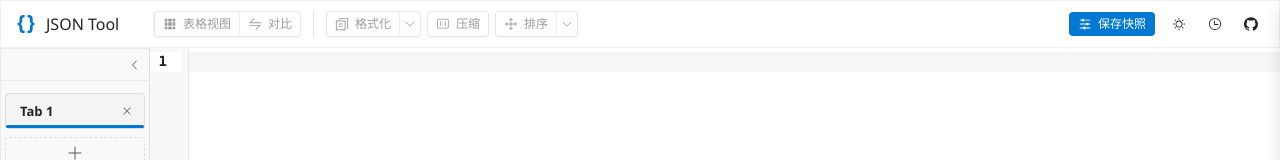
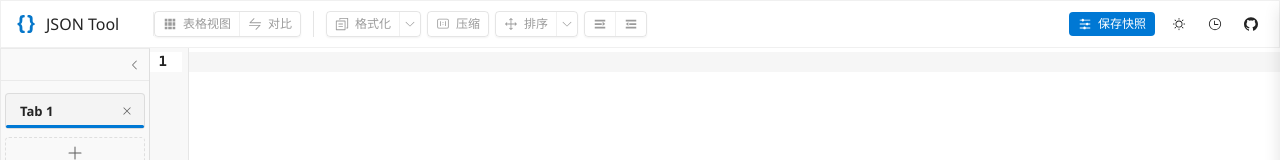
Before and after one commit to liu7say/JSONTool, a Vue app: page / in a window 1280 px wide. Shown: the top 160 px of the page. Built offline with nearby package versions, Linux system fonts and the light colour scheme.

Commit message:
新增展开和折叠按钮

```diff
--- a/src/App.vue
+++ b/src/App.vue
@@ -26,6 +26,8 @@ import {
 	ArrowRight,
 	ArrowDown,
 	Check,
+	Expand,
+	Fold,
 } from '@element-plus/icons-vue';
 
 // 状态管理 stores
@@ -191,6 +193,8 @@ const toggleSortStructureAtEnd = () => {
 const triggerToggleTableRaw = () => jsonEditorRef.value?.toggleTableMode();
 const triggerToggleDiff = () => jsonEditorRef.value?.toggleDiffMode();
 const triggerNextError = () => jsonEditorRef.value?.jumpToNextError();
+const triggerExpandAll = () => jsonEditorRef.value?.expandAll();
+const triggerCollapseAll = () => jsonEditorRef.value?.collapseAll();
 
 // --- 侧边栏 Hover Popover 逻辑 ---
 const hoveredTabId = ref(null);
@@ -522,6 +526,25 @@ const handleThemeToggle = (event) => {
 									</div>
 								</div>
 							</transition>
+						</div>
+
+						<div class="f-button-group">
+							<FButton
+								size="small"
+								type="subtle"
+								:disabled="!String(activeTab.doc.sourceText || '').trim()"
+								@click="triggerExpandAll"
+								title="全部展开">
+								<component :is="Expand" style="width: 14px" />
+							</FButton>
+							<FButton
+								size="small"
+								type="subtle"
+								:disabled="!String(activeTab.doc.sourceText || '').trim()"
+								@click="triggerCollapseAll"
+								title="全部收起">
+								<component :is="Fold" style="width: 14px" />
+							</FButton>
 						</div>
 					</div>
 				</div>
--- a/src/components/CodeEditor.vue
+++ b/src/components/CodeEditor.vue
@@ -27,6 +27,9 @@ import {
 	indentOnInput,
 	bracketMatching,
 	foldKeymap,
+	foldAll,
+	unfoldAll,
+	ensureSyntaxTree,
 } from '@codemirror/language';
 import { highlightSelectionMatches } from '@codemirror/search';
 import { closeBrackets, autocompletion } from '@codemirror/autocomplete';
@@ -151,7 +154,22 @@ const jumpToNextError = () => {
 	editorView.focus();
 };
 
-defineExpose({ jumpToNextError });
+const expandAll = () => {
+	if (editorView) unfoldAll(editorView);
+};
+
+const collapseAll = () => {
+	if (editorView) {
+		// 1. 强制解析完整语法树，确保所有节点都可以被折叠
+		ensureSyntaxTree(editorView.state, editorView.state.doc.length, 5000);
+
+		// 2. 使用 foldAll 递归折叠所有层级
+		// foldAll 会正确处理嵌套结构，当展开外层时内层仍保持折叠状态
+		foldAll(editorView);
+	}
+};
+
+defineExpose({ jumpToNextError, expandAll, collapseAll });
 
 // 定制搜索面板的本地化词条
 const editorPhrases = {
--- a/src/components/DiffEditor.vue
+++ b/src/components/DiffEditor.vue
@@ -22,7 +22,13 @@ import {
 	indentOnInput,
 	bracketMatching,
 	foldKeymap,
+	foldAll,
+	unfoldAll,
+	ensureSyntaxTree,
+	syntaxTree,
+	foldCode,
 } from '@codemirror/language';
+import { EditorSelection } from '@codemirror/state';
 import { defaultKeymap, history, historyKeymap } from '@codemirror/commands';
 import { closeBrackets, autocompletion } from '@codemirror/autocomplete';
 import { highlightSelectionMatches, searchKeymap } from '@codemirror/search';
@@ -220,6 +226,27 @@ onBeforeUnmount(() => {
 		mergeView.destroy();
 	}
 });
+
+const expandAll = () => {
+	if (mergeView) {
+		unfoldAll(mergeView.a);
+		unfoldAll(mergeView.b);
+	}
+};
+
+const collapseAll = () => {
+	if (mergeView) {
+		// 左侧
+		ensureSyntaxTree(mergeView.a.state, mergeView.a.state.doc.length, 5000);
+		foldAll(mergeView.a);
+
+		// 右侧
+		ensureSyntaxTree(mergeView.b.state, mergeView.b.state.doc.length, 5000);
+		foldAll(mergeView.b);
+	}
+};
+
+defineExpose({ expandAll, collapseAll });
 </script>
 
 <template>
--- a/src/components/JsonEditor.vue
+++ b/src/components/JsonEditor.vue
@@ -166,6 +166,23 @@ const onMouseUp = () => {
 const isSorting = ref(false);
 const showLoader = ref(false);
 const codeEditorRef = ref(null);
+const diffEditorRef = ref(null);
+
+const expandAll = () => {
+	if (props.viewMode === 'diff') {
+		diffEditorRef.value?.expandAll();
+	} else if (props.viewMode === 'code') {
+		codeEditorRef.value?.expandAll();
+	}
+};
+
+const collapseAll = () => {
+	if (props.viewMode === 'diff') {
+		diffEditorRef.value?.collapseAll();
+	} else if (props.viewMode === 'code') {
+		codeEditorRef.value?.collapseAll();
+	}
+};
 
 const inputText = computed({
 	get: () => props.doc.sourceText || '',
@@ -267,6 +284,8 @@ defineExpose({
 	toggleTableMode,
 	toggleDiffMode,
 	jumpToNextError,
+	expandAll,
+	collapseAll,
 	// 暴露一些只读状态可以帮助父组件控制按钮状态等
 	isSorting: computed(() => isSorting.value),
 });
@@ -360,6 +379,7 @@ defineExpose({
 			<!-- DIFF MODE -->
 			<div v-else-if="viewMode === 'diff'" class="code-wrapper">
 				<DiffEditor
+					ref="diffEditorRef"
 					v-model:original="inputText"
 					v-model:modified="localCompareContent" />
 				<div v-if="showLoader" class="overlay-loader">
```
